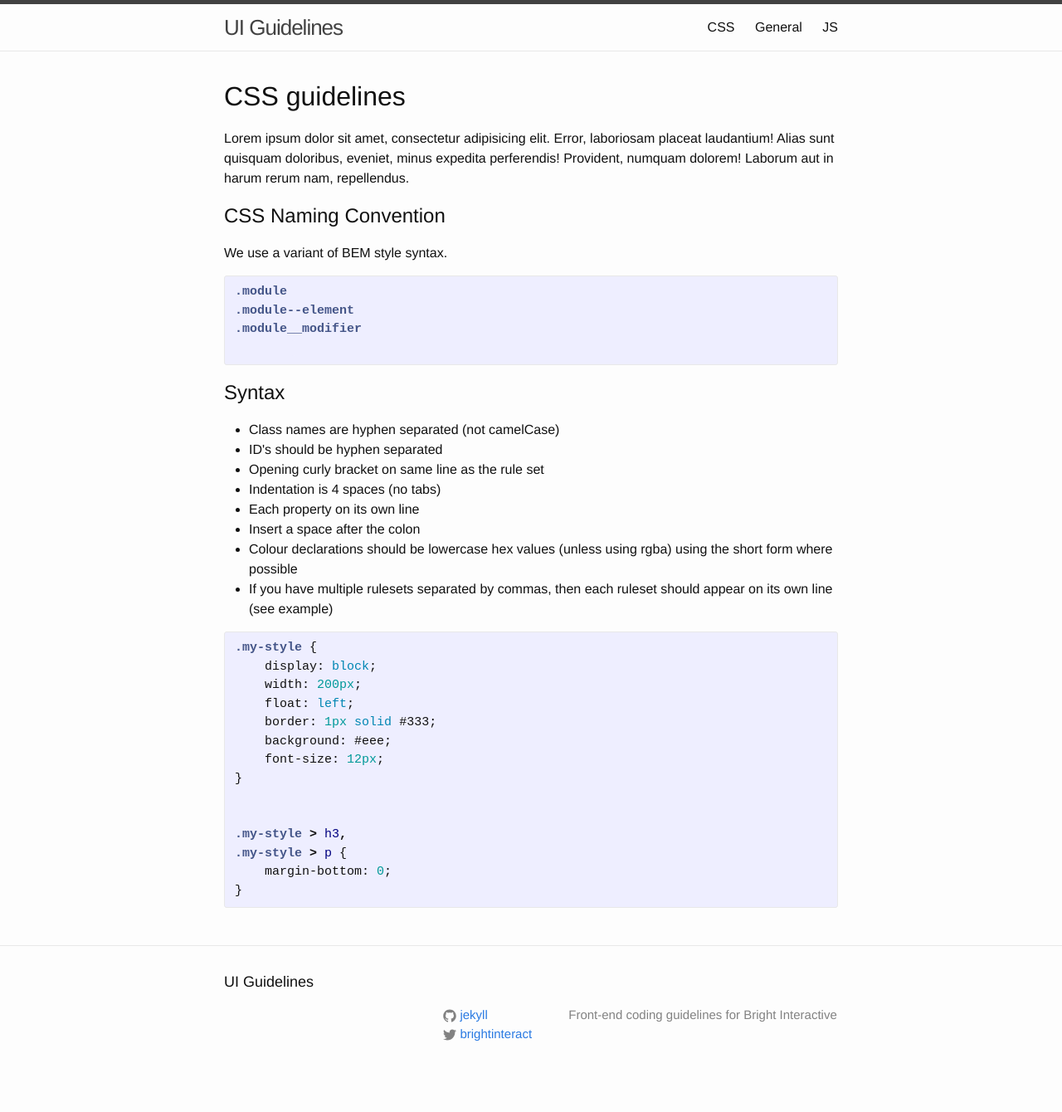
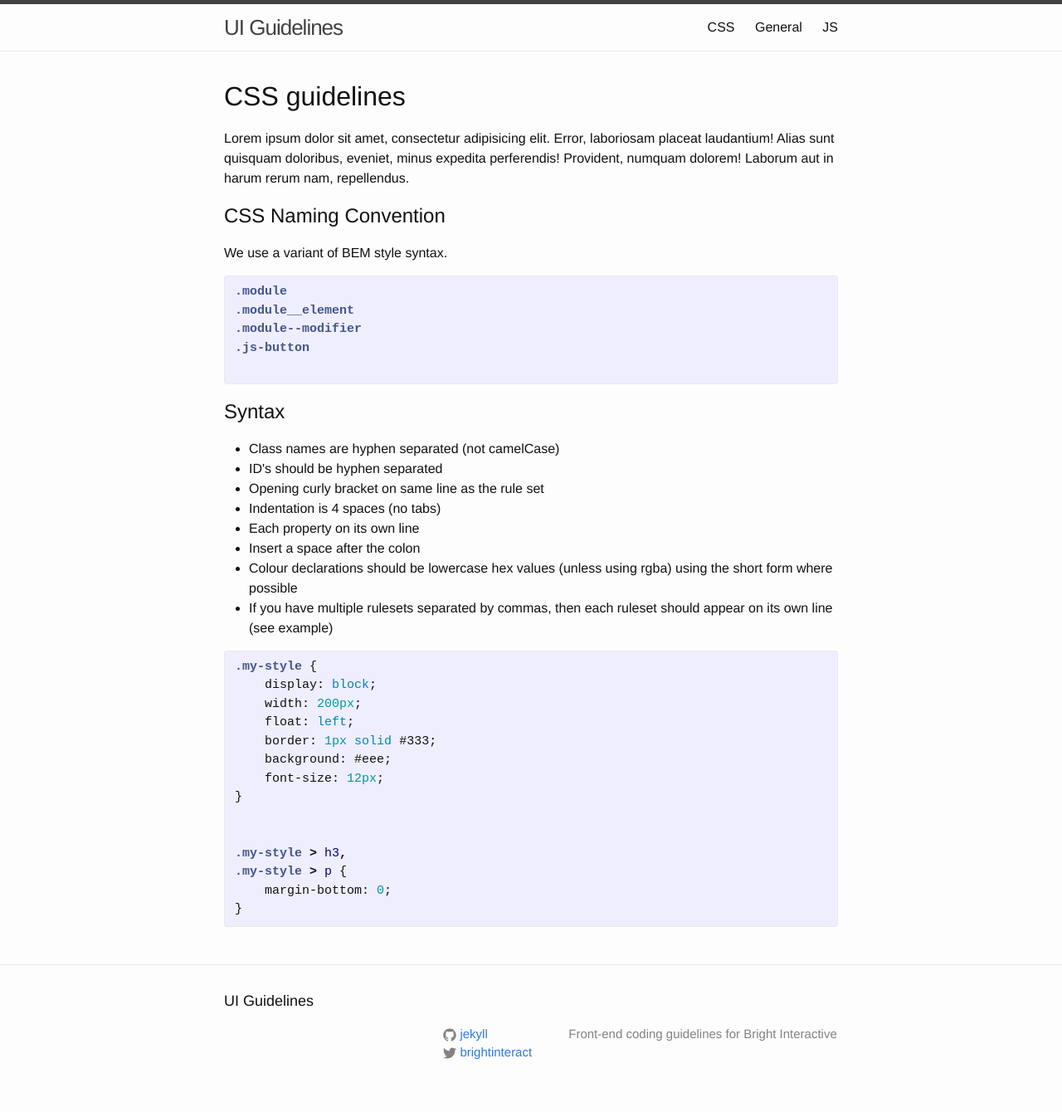
Before and after one commit to brightinteractive/ui-guidelines, a Jekyll site: the page built from css.html, in a window 1280 px wide. Shown: the whole page at 83% size. Built offline with Jekyll 4.4.1, drawn with Linux system fonts in a browser that asks for light colours; before the commit the page ends 1317 px from its top, so only the background shows below that.

Commit message:
Update content

```diff
--- a/css.html
+++ b/css.html
@@ -15,10 +15,10 @@ nav: CSS
 
 
 	{% highlight css %}
-
 .module
-.module--element
-.module__modifier
+.module__element
+.module--modifier
+.js-button
 	{% endhighlight %}
 
 </section>
```
